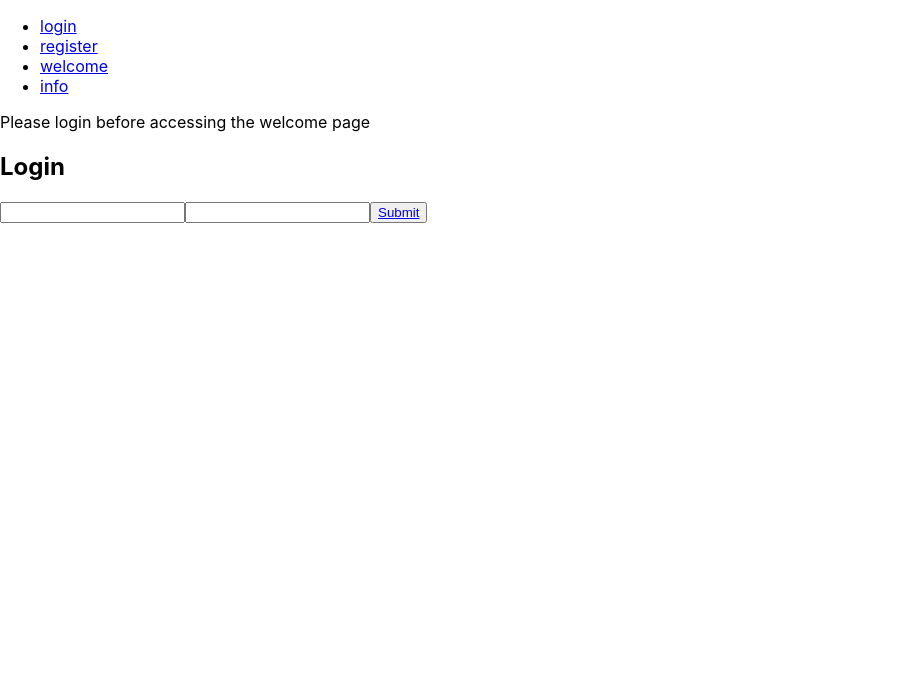
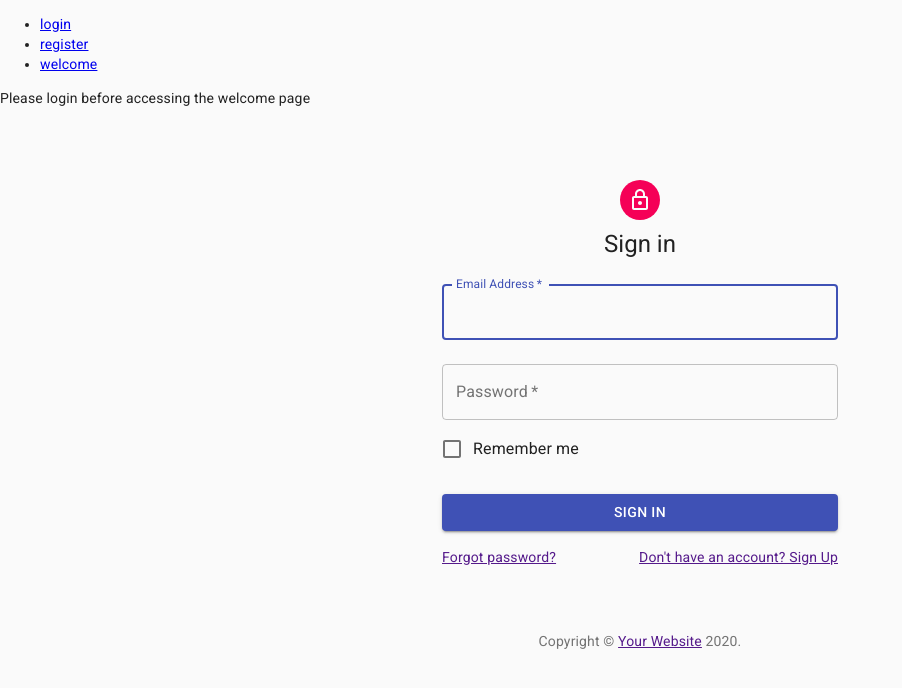
Before and after one commit to AtomicZero/sleep-n-mood-tracker-client, a React (Create React App) app: page /#/welcome in a window 1280 px wide. Shown: the top 688 px of the page, without its empty margins (0-902 px from the left). Built offline with nearby package versions, Linux system fonts and the light colour scheme.

Commit message:
added Material UI to Login Page

```diff
--- a/package.json
+++ b/package.json
@@ -3,6 +3,8 @@
   "version": "0.1.0",
   "private": true,
   "dependencies": {
+    "@material-ui/core": "^4.11.0",
+    "@material-ui/icons": "^4.9.1",
     "@testing-library/jest-dom": "^4.2.4",
     "@testing-library/react": "^9.5.0",
     "@testing-library/user-event": "^7.2.1",
--- a/public/index.html
+++ b/public/index.html
@@ -10,6 +10,9 @@
       content="Web site created using create-react-app"
     />
     <link rel="apple-touch-icon" href="%PUBLIC_URL%/logo192.png" />
+    <link rel="stylesheet" href="https://fonts.googleapis.com/css?family=Roboto:300,400,500,700&display=swap" />
+    <link rel="stylesheet" href="https://fonts.googleapis.com/icon?family=Material+Icons" />
+
     <!--
       manifest.json provides metadata used when your web app is installed on a
       user's mobile device or desktop. See https://developers.google.com/web/fundamentals/web-app-manifest/
--- a/src/Info/Info.js
+++ /dev/null
@@ -1,52 +0,0 @@
-import React, { useState, useEffect, useContext } from "react";
-import { Link } from "react-router-dom";
-import axios from "axios";
-
-import { AppContext } from "../App";
-
-import { INFO_URL } from "../api/constants";
-
-// This is an example of a route on the api that is going to display data if you're authenticated or not
-export const Info = () => {
-  const appContext = useContext(AppContext);
-  const [info, setInfo] = useState(null);
-  const [unauthorisedError, setUnauthorisedError] = useState(null);
-
-  const { user } = appContext;
-
-  useEffect(() => {
-    const getInfo = async () => {
-      try {
-        const { data } = await axios.get(INFO_URL, {
-          headers: { authorization: `Bearer ${user.token}` },
-        });
-
-        setInfo(data.data.info);
-      } catch (error) {
-        setUnauthorisedError(error.response.data.message);
-      }
-    };
-
-    getInfo();
-
-    return () => setUnauthorisedError(null);
-  }, [user.token]);
-
-  return (
-    <div>
-      <h1>Info</h1>
-
-      {info && <p>The Api's wise words of data: {info}</p>}
-
-      {unauthorisedError && (
-        <>
-          <p>
-            Looks like you're not authenticated, login{" "}
-            <Link to="/login">here</Link>
-          </p>
-          <small>Server message: {unauthorisedError}</small>
-        </>
-      )}
-    </div>
-  );
-};
--- a/src/Login/Login.js
+++ /dev/null
@@ -1,54 +0,0 @@
-import React, { useState, useContext } from "react";
-import axios from "axios";
-import { AppContext } from "../App";
-import { Link } from "react-router-dom";
-import { LOGIN_URL } from "../api/constants";
-
-export const Login = () => {
-  const { setUser } = useContext(AppContext);
-
-  const [email, setEmail] = useState("");
-  const [password, setPassword] = useState("");
-  const [statusMessage, setStatusMessage] = useState("");
-
-  const onEmailChange = (event) => {
-    setEmail(event.target.value);
-  };
-
-  const onPasswordChange = (event) => {
-    setPassword(event.target.value);
-  };
-
-  const onSubmit = async () => {
-    try {
-      const { data } = await axios.post(LOGIN_URL, {
-        email,
-        password,
-      });
-
-      const { token } = data;
-
-      setUser({ email, token });
-    } catch (error) {
-      if (error.response.data.message) {
-        setStatusMessage(error.response.data.message);
-      } else {
-        setStatusMessage("Something went wrong with our servers!");
-      }
-    }
-  };
-
-  return (
-    <>
-      <div>
-        <h2>Login</h2>
-        <input type="email" value={email} onChange={onEmailChange} />
-        <input type="password" value={password} onChange={onPasswordChange} />
-        <button onClick={onSubmit}>
-          <Link to="/welcome">Submit</Link>
-        </button>
-      </div>
-      {statusMessage && <small>{statusMessage}</small>}
-    </>
-  );
-};
--- a/src/api/constants.js
+++ b/src/api/constants.js
@@ -1,8 +1,7 @@
 export const BASE_URL =
   process.env.NODE_ENV === "development"
-    ? "http://localhost:4000"
+    ? "http://localhost:8000"
     : "deployed api link";
 
-export const LOGIN_URL = `${BASE_URL}/login`;
-export const REGISTER_URL = `${BASE_URL}/register`;
-export const INFO_URL = `${BASE_URL}/route`;
+export const LOGIN_URL = `${BASE_URL}/auth/login`;
+export const REGISTER_URL = `${BASE_URL}/auth/register`;
--- /dev/null
+++ b/src/pages/Login.js
@@ -0,0 +1,185 @@
+import React, { useState, useContext } from "react";
+import axios from "axios";
+import { AppContext } from "../App";
+import { Link } from "react-router-dom";
+import { LOGIN_URL } from "../api/constants";
+
+// +++++++++++++ MaterialUI code +++++++++++++++++++
+import Avatar from '@material-ui/core/Avatar';
+import Button from '@material-ui/core/Button';
+import CssBaseline from '@material-ui/core/CssBaseline';
+import TextField from '@material-ui/core/TextField';
+import FormControlLabel from '@material-ui/core/FormControlLabel';
+import Checkbox from '@material-ui/core/Checkbox';
+// import Link from '@material-ui/core/Link';
+import Grid from '@material-ui/core/Grid';
+import Box from '@material-ui/core/Box';
+import LockOutlinedIcon from '@material-ui/icons/LockOutlined';
+import Typography from '@material-ui/core/Typography';
+import { makeStyles } from '@material-ui/core/styles';
+import Container from '@material-ui/core/Container';
+// +++++++++++++ MaterialUI code +++++++++++++++++++
+
+
+
+// +++++++++++++ MaterialUI code +++++++++++++++++++
+function Copyright() {
+  return (
+    <Typography variant="body2" color="textSecondary" align="center">
+      {'Copyright © '}
+      <Link color="inherit" href="https://material-ui.com/">
+        Your Website
+      </Link>{' '}
+      {new Date().getFullYear()}
+      {'.'}
+    </Typography>
+  );
+}
+
+const useStyles = makeStyles((theme) => ({
+  paper: {
+    marginTop: theme.spacing(8),
+    display: 'flex',
+    flexDirection: 'column',
+    alignItems: 'center',
+  },
+  avatar: {
+    margin: theme.spacing(1),
+    backgroundColor: theme.palette.secondary.main,
+  },
+  form: {
+    width: '100%', // Fix IE 11 issue.
+    marginTop: theme.spacing(1),
+  },
+  submit: {
+    margin: theme.spacing(3, 0, 2),
+  },
+}));
+
+export const Login = () => {
+  const classes = useStyles();
+
+// +++++++++++++ MaterialUI code +++++++++++++++++++
+
+
+// export const Login = () => {
+  const { setUser } = useContext(AppContext);
+
+  const [email, setEmail] = useState("");
+  const [password, setPassword] = useState("");
+  const [statusMessage, setStatusMessage] = useState("");
+
+  const onEmailChange = (event) => {
+    setEmail(event.target.value);
+  };
+
+  const onPasswordChange = (event) => {
+    setPassword(event.target.value);
+  };
+
+  const onSubmit = async () => {
+    try {
+      const { data } = await axios.post(LOGIN_URL, {
+        email,
+        password,
+      });
+
+      const { token } = data;
+
+      setUser({ email, token });
+    } catch (error) {
+      if (error.response.data.message) {
+        setStatusMessage(error.response.data.message);
+      } else {
+        setStatusMessage("Something went wrong with our servers!");
+      }
+    }
+  };
+
+  return (
+    <>
+    {/* // +++++++++++++ MaterialUI code +++++++++++++++++++ */}
+    <Container component="main" maxWidth="xs">
+      <CssBaseline />
+      <div className={classes.paper}>
+        <Avatar className={classes.avatar}>
+          <LockOutlinedIcon />
+        </Avatar>
+        <Typography component="h1" variant="h5">
+          Sign in
+        </Typography>
+        <form className={classes.form} noValidate>
+          <TextField
+            variant="outlined"
+            margin="normal"
+            required
+            fullWidth
+            id="email"
+            label="Email Address"
+            name="email"
+            autoComplete="email"
+            autoFocus
+            input type="email"
+            value={email}
+            onChange={onEmailChange}
+          />
+          <TextField
+            variant="outlined"
+            margin="normal"
+            required
+            fullWidth
+            name="password"
+            label="Password"
+            type="password"
+            id="password"
+            autoComplete="current-password"
+            // input type="password"
+            value={password}
+            onChange={onPasswordChange}
+          />
+          <FormControlLabel
+            control={<Checkbox value="remember" color="primary" />}
+            label="Remember me"
+          />
+          <Button
+            type="submit"
+            fullWidth
+            variant="contained"
+            color="primary"
+            className={classes.submit}
+            onClick={onSubmit}
+            Link to="/welcome"
+          >
+            Sign In
+          </Button>
+          <Grid container>
+            <Grid item xs>
+              <Link href="#" variant="body2">
+                Forgot password?
+              </Link>
+            </Grid>
+            <Grid item>
+              <Link href="#" variant="body2">
+                {"Don't have an account? Sign Up"}
+              </Link>
+            </Grid>
+          </Grid>
+        </form>
+      </div>
+      <Box mt={8}>
+        <Copyright />
+      </Box>
+    </Container>
+    {/* // +++++++++++++ MaterialUI code +++++++++++++++++++ */}
+
+      {/* <div>
+        <input type="email" value={email} onChange={onEmailChange} />
+        <input type="password" value={password} onChange={onPasswordChange} />
+        <button onClick={onSubmit}>
+          <Link to="/welcome">Submit</Link>
+        </button>
+      </div> */}
+      {statusMessage && <small>{statusMessage}</small>}
+    </>
+  );
+};
--- a/src/Register/Register.js
+++ b/src/pages/Register.js
@@ -6,6 +6,8 @@
 export const Register = () => {
   const [email, setEmail] = useState("");
   const [password, setPassword] = useState("");
+  const [firstName, setFirstName] = useState("");
+  const [lastName, setLastName] = useState("");
   const [statusMessage, setStatusMessage] = useState("");
   const [registrationSuccess, setRegistrationSuccess] = useState(false);
 
@@ -17,12 +19,22 @@
     setPassword(event.target.value);
   };
 
+  const onFirstNameChange = (event) => {
+    setFirstName(event.target.value);
+  };
+
+  const onsetLastNameChange = (event) => {
+    setLastName(event.target.value);
+  };
+
   const onSubmit = async () => {
     const {
       data: { success, message },
     } = await axios.post(REGISTER_URL, {
       email,
       password,
+      firstName,
+      lastName,
     });
 
     if (success) {
@@ -38,6 +50,8 @@
         <h2>Register</h2>
         <input type="email" value={email} onChange={onEmailChange} />
         <input type="password" value={password} onChange={onPasswordChange} />
+        <input type="password" value={password} onChange={onFirstNameChange} />
+        <input type="password" value={password} onChange={onsetLastNameChange} />
         <button onClick={onSubmit}>Submit</button>
       </div>
       {statusMessage && <small>{statusMessage}</small>}
--- a/src/router.js
+++ b/src/router.js
@@ -3,10 +3,10 @@
 
 import { AppContext } from "./App";
 
-import { Register } from "./Register/Register";
-import { Login } from "./Login/Login";
-import { Welcome } from "./Welcome/Welcome";
-import { Info } from "./Info/Info";
+import { Register } from "./pages/Register";
+import { Login } from "./pages/Login";
+import { Welcome } from "./pages/Welcome";
+
 
 const UnauthorisedWrapper = (props) => {
   return (
@@ -35,9 +35,6 @@
             <li>
               <Link to="/welcome">welcome</Link>
             </li>
-            <li>
-              <Link to="/info">info</Link>
-            </li>
           </ul>
         </nav>
 
@@ -52,13 +49,10 @@
             {user.token ? (
               <Welcome />
             ) : (
-              <UnauthorisedWrapper>
-                <Login />
-              </UnauthorisedWrapper>
-            )}
-          </Route>
-          <Route path="/info">
-            <Info />
+                <UnauthorisedWrapper>
+                  <Login />
+                </UnauthorisedWrapper>
+              )}
           </Route>
         </Switch>
       </div>
```
Also changed, not shown: src/pages/Welcome.js (renamed from src/Welcome/Welcome.js).
